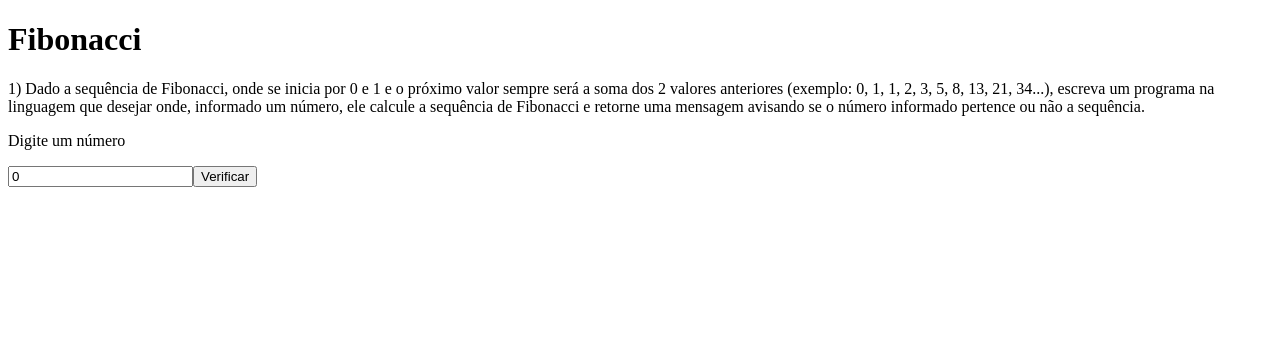
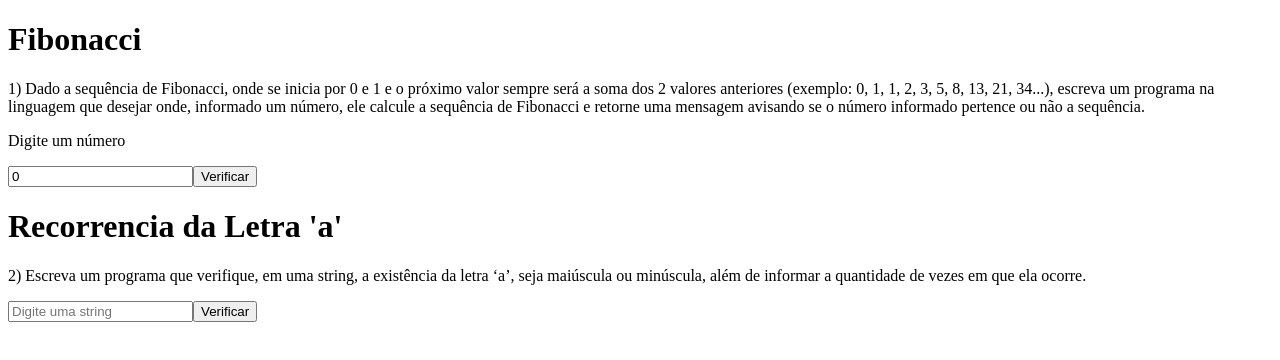
Before and after one commit to bruna-anunciacao/internship, a React (Vite) app: page / in a window 1280 px wide. Shown: the top 360 px of the page. Built offline with nearby package versions, Linux system fonts and the light colour scheme.

Commit message:
feat: finish letter recurrence function

```diff
--- a/src/App.jsx
+++ b/src/App.jsx
@@ -1,11 +1,13 @@
 import './App.css'
 import Fibonacci from './components/Fibonacci/Fibonacci'
+import LetterRecurrence from './components/LetterRecurrence/LetterRecurrence'
 
 function App() {
 
   return (
     <>
       <Fibonacci />
+      <LetterRecurrence />
     </>
   )
 }
--- /dev/null
+++ b/src/components/LetterRecurrence/LetterRecurrence.jsx
@@ -0,0 +1,50 @@
+import { useState, useEffect } from "react";
+
+export default function LetterRecurrence() {
+  const [inputString, setInputString] = useState("");
+  const [count, setCount] = useState(0);
+  const [hasResult, setHasResult] = useState(false);
+
+  const handleInputChange = (e) => {
+    const value = e.target.value;
+    setInputString(value);
+  };
+
+  const countOccurrences = (str) => {
+    return (str.match(/a/gi) || []).length;
+  };
+
+  useEffect(() => {
+    setHasResult(false);
+  }, [inputString]);
+  return (
+    <div>
+      <h1>Recorrencia da Letra 'a'</h1>
+      <p>
+        2) Escreva um programa que verifique, em uma string, a existência da
+        letra ‘a’, seja maiúscula ou minúscula, além de informar a quantidade de
+        vezes em que ela ocorre.
+      </p>
+      <input
+        type="text"
+        value={inputString}
+        onChange={handleInputChange}
+        placeholder="Digite uma string"
+      />
+      <button
+        onClick={() => {
+          setHasResult(true);
+          setCount(countOccurrences(inputString));
+        }}
+      >
+        Verificar
+      </button>
+      {hasResult && (
+        <>
+          <p>Resultado:</p>
+          <p>A letra 'a' ocorre {count} vezes na string.</p>
+        </>
+      )}
+    </div>
+  );
+}
```
